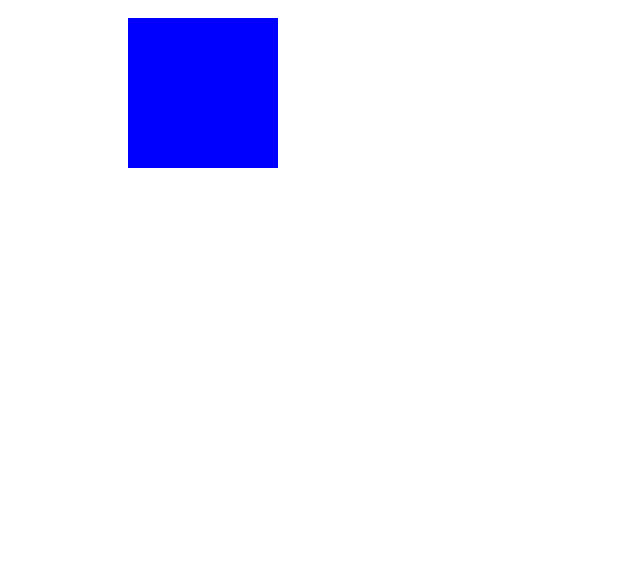
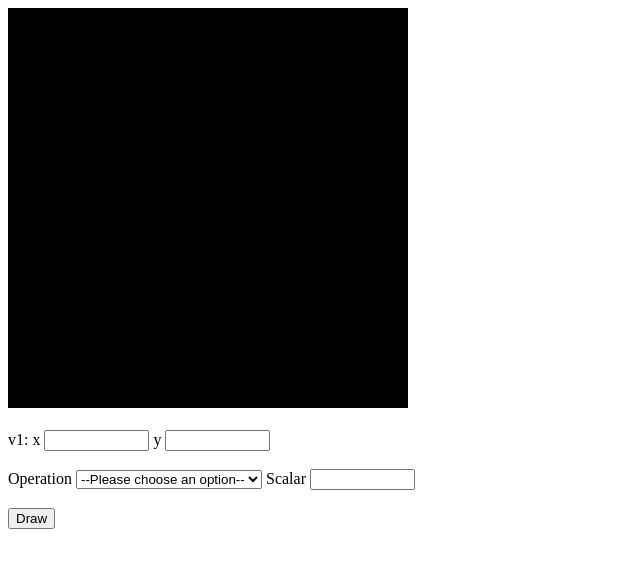
Before and after one commit to HarrisonScap/CSE160, a plain HTML site: page asg0.html in a window 1280 px wide. Shown: the whole page, without its empty margins (0-640 px from the left). Drawn offline with Linux system fonts and the light colour scheme.

Commit message:
Updated files

```diff
--- a/asg0.html
+++ b/asg0.html
@@ -1,14 +1,43 @@
 <!DOCTYPE html>
 <html lang="en">
-	<head>
+<head>
 		<meta charset="utf-8" />
 		<title>Draw a blue rectangle (canvas version)</title>
 	</head>
 
 	<body onload="main()">
-		<canvas id="example" width="400" height="400">
+		<canvas id="canvas1" width="400" height="400">
 		Please use a browser that supports "canvas"
 		</canvas>
 		<script src="asg0.js"></script>
+		<script src="lib/cuon-matrix-cse160.js"></script>
+
+		<br><br>
+
+		<label for="name">v1: x</label>
+		<input type="text" id="x" name="name" required minlength="4" maxlength="8" size="10" />
+		<label for="name">y</label>
+		<input type="text" id="y" name="name" required minlength="4" maxlength="8" size="10" />
+
+		<br><br>
+
+		<label for="Operation">Operation</label>
+
+		<select name="operation" id="operation-select">
+		<option value="">--Please choose an option--</option>
+		<option value="add">Add</option>
+		<option value="sub">Subtract</option>
+		<option value="mul">Multiply</option>
+		<option value="div">Divide</option>
+		</select>
+
+		<label for="scalar">Scalar</label>
+		<input type="text" id="name" name="name" required minlength="4" maxlength="8" size="10" />
+
+		<br><br>
+
+		<input class="styled" type="button" value="Draw" onclick="handleDrawEvent()"></input>
+
+
 	</body>
 </html>
--- a/asg0.js
+++ b/asg0.js
@@ -1,7 +1,7 @@
 // DrawRectangle.js
 function main() {
 	// Retrieve <canvas> element <- (1)
-	var canvas = document.getElementById('example');
+	var canvas = document.getElementById('canvas1');
 	if (!canvas) {
 		console.log('Failed to retrieve the <canvas> element');
 		return;
@@ -10,6 +10,13 @@ function main() {
 	var ctx = canvas.getContext('2d');
 
 	// Draw a blue rectangle <- (3)
-	ctx.fillStyle = 'rgba(0, 0, 255, 1.0)'; // Set a blue color
-	ctx.fillRect(120, 10, 150, 150); // Fill a rectangle with the color
+	ctx.fillStyle = 'rgba(0, 0, 0, 1.0)'; // Set a black color
+	ctx.fillRect(0, 0, canvas.width, canvas.height); // Fill a rectangle with the color
 }
+
+function handleDrawEvent(){
+	let v1 = document.getElementById("x").value;
+	let v2 = document.getElementById("y").value;
+	console.log(v1)
+	console.log(v2)
+}
```
